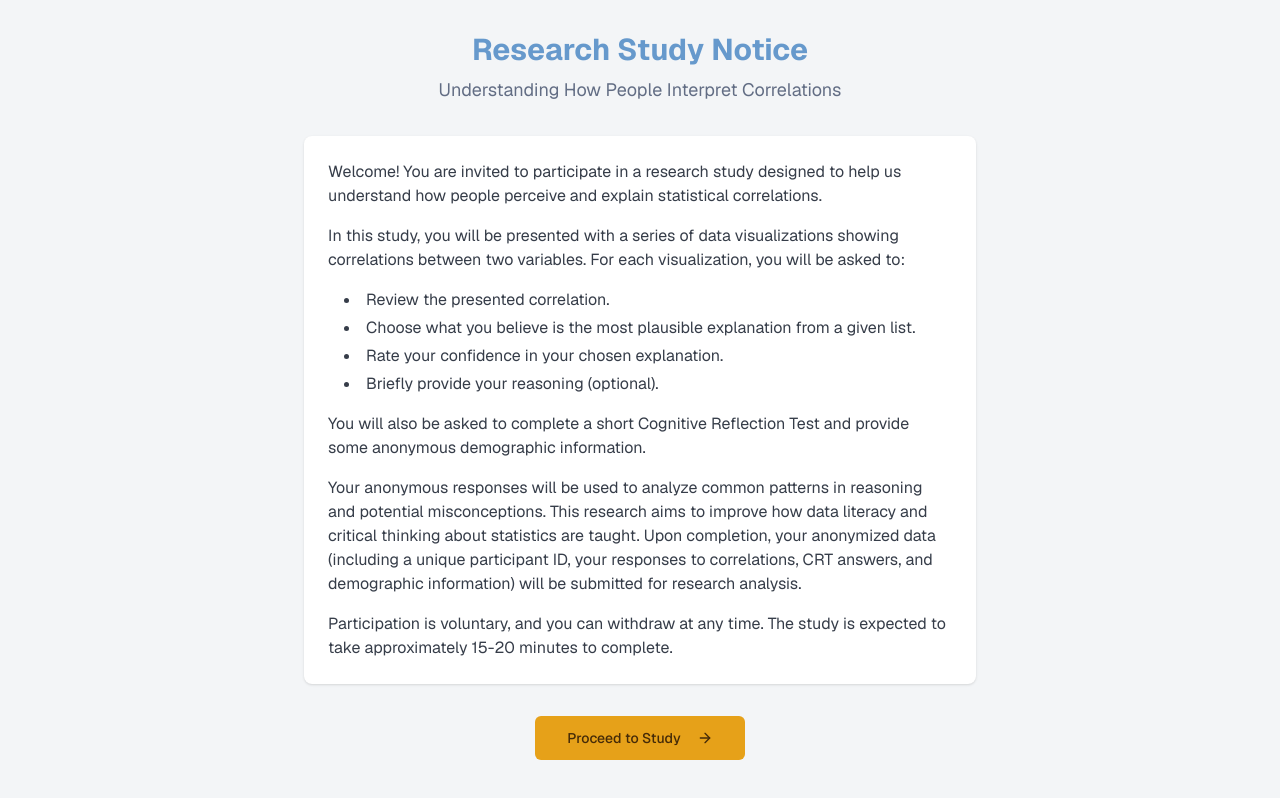
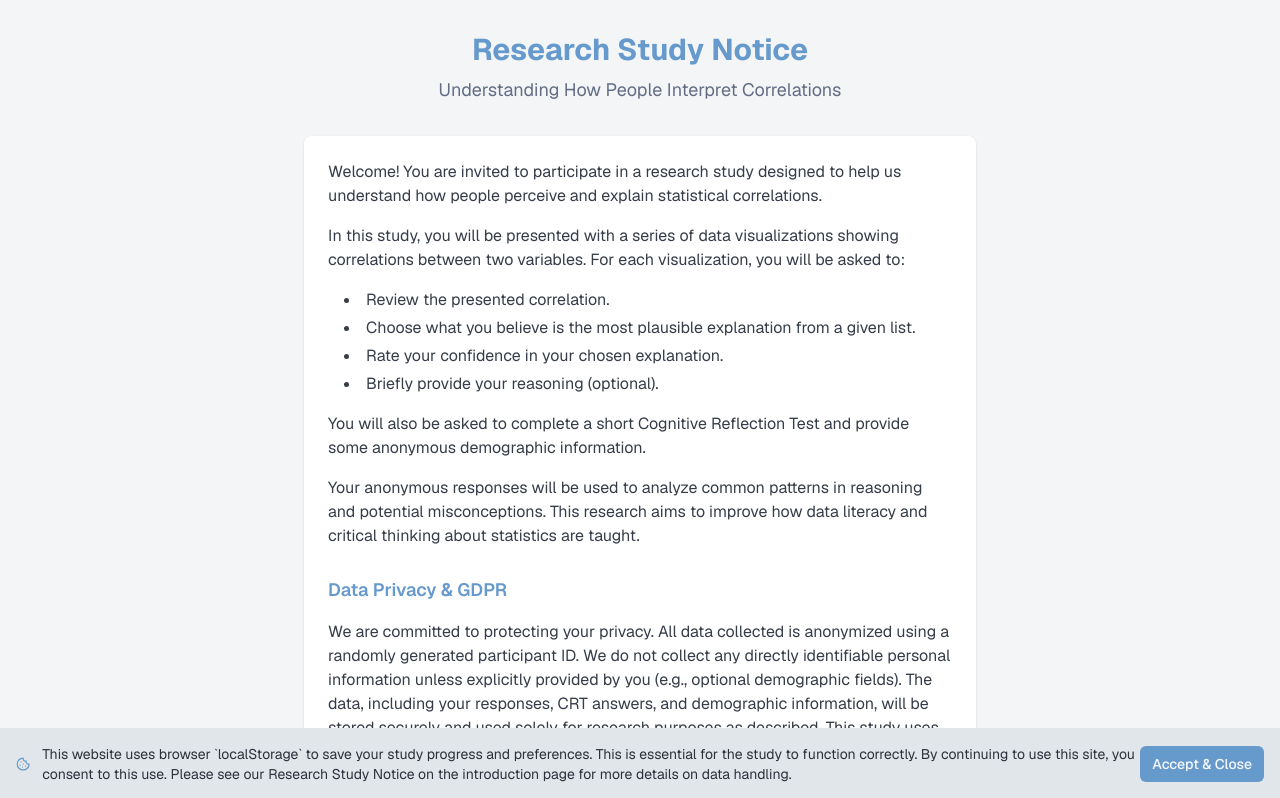
Before and after one commit to amirrr/common-science-platform, a Next.js app: page / in a window 1280 px wide. Shown: the top 798 px of the page. Built offline with nearby package versions, Linux system fonts and the light colour scheme.

Commit message:
Add cookie banner

```diff
--- a/src/app/layout.tsx
+++ b/src/app/layout.tsx
@@ -2,6 +2,7 @@
 import { Geist, Geist_Mono } from 'next/font/google';
 import './globals.css';
 import { Toaster } from "@/components/ui/toaster";
+import { CookieBanner } from '@/components/layout/cookie-banner';
 
 const geistSans = Geist({
   variable: '--font-geist-sans',
@@ -28,6 +29,7 @@
       <body className={`${geistSans.variable} ${geistMono.variable} antialiased`}>
         {children}
         <Toaster />
+        <CookieBanner /> {/* Add CookieBanner here */}
       </body>
     </html>
   );
--- a/src/app/page.tsx
+++ b/src/app/page.tsx
@@ -6,7 +6,7 @@
 import { ArrowRight } from 'lucide-react';
 import { MOCK_CORRELATIONS } from '@/lib/data';
 import { useEffect } from 'react';
-import { USER_ID_STORAGE_KEY } from '@/types/correlation';
+import { USER_ID_STORAGE_KEY, RESPONSES_STORAGE_KEY, DEMOGRAPHICS_STORAGE_KEY, CRT_RESPONSES_STORAGE_KEY, LAST_CHOSEN_MODE_KEY } from '@/types/correlation';
 
 export default function ResearchNoticePage() {
   const firstCorrelationId = MOCK_CORRELATIONS.length > 0 ? MOCK_CORRELATIONS[0].id : '';
@@ -19,12 +19,17 @@
   }, []);
 
   const handleStartStudy = () => {
-    // Clear previous study data when starting anew, except for userId
+    // Clear previous study data when starting anew, except for userId and cookie consent
     Object.keys(localStorage).forEach(key => {
-      if (key !== USER_ID_STORAGE_KEY) {
+      if (key !== USER_ID_STORAGE_KEY && key !== 'correlation_analyzer_cookie_consent') { // Persist cookie consent
         localStorage.removeItem(key);
       }
     });
+    // Clear specific study-related keys more explicitly
+    localStorage.removeItem(RESPONSES_STORAGE_KEY);
+    localStorage.removeItem(DEMOGRAPHICS_STORAGE_KEY);
+    localStorage.removeItem(CRT_RESPONSES_STORAGE_KEY);
+    localStorage.removeItem(LAST_CHOSEN_MODE_KEY);
   };
 
   return (
@@ -54,10 +59,16 @@
             You will also be asked to complete a short Cognitive Reflection Test and provide some anonymous demographic information.
           </p>
           <p>
-            Your anonymous responses will be used to analyze common patterns in reasoning and potential misconceptions. This research aims to improve how data literacy and critical thinking about statistics are taught. Upon completion, your anonymized data (including a unique participant ID, your responses to correlations, CRT answers, and demographic information) will be submitted for research analysis.
+            Your anonymous responses will be used to analyze common patterns in reasoning and potential misconceptions. This research aims to improve how data literacy and critical thinking about statistics are taught.
+          </p>
+          <h2 className="text-lg font-semibold text-primary pt-3">Data Privacy & GDPR</h2>
+          <p>
+            We are committed to protecting your privacy. All data collected is anonymized using a randomly generated participant ID. We do not collect any directly identifiable personal information unless explicitly provided by you (e.g., optional demographic fields).
+            The data, including your responses, CRT answers, and demographic information, will be stored securely and used solely for research purposes as described.
+            This study uses browser `localStorage` to save your progress and responses temporarily until they are submitted. This data is stored only on your device until submission. By proceeding, you acknowledge and consent to this use of `localStorage` for the functionality of the study.
           </p>
           <p>
-            Participation is voluntary, and you can withdraw at any time. The study is expected to take approximately 15-20 minutes to complete.
+            Participation is voluntary, and you can withdraw at any time by closing your browser window. The study is expected to take approximately 15-20 minutes to complete.
           </p>
         </section>
 
@@ -70,7 +81,7 @@
             </Link>
           </div>
         ) : (
-          <p className="text-red-500 mt-8">No correlations available to start the study.</p>
+          <p className="text-destructive mt-8">No correlations available to start the study.</p>
         )}
       </main>
       <footer className="w-full max-w-4xl mt-12 pt-8 border-t text-center text-muted-foreground text-sm">
--- a/src/components/correlation-analyzer/correlation-display.tsx
+++ b/src/components/correlation-analyzer/correlation-display.tsx
@@ -2,7 +2,9 @@
 import { Card, CardContent, CardDescription, CardHeader, CardTitle } from '@/components/ui/card';
 import {
   ChartContainer,
+  ChartTooltip,
   ChartTooltipContent,
+  ChartLegend,
   ChartLegendContent,
 } from '@/components/ui/chart';
 import { LineChart, Line, XAxis, YAxis, CartesianGrid, Tooltip, Legend, ResponsiveContainer } from 'recharts';
--- /dev/null
+++ b/src/components/layout/cookie-banner.tsx
@@ -0,0 +1,50 @@
+"use client";
+
+import React, { useState, useEffect } from "react";
+import { Button } from "@/components/ui/button";
+import { COOKIE_CONSENT_KEY } from "@/types/correlation";
+import { Cookie } from "lucide-react";
+
+export function CookieBanner() {
+  const [isVisible, setIsVisible] = useState(false);
+
+  useEffect(() => {
+    const consent = localStorage.getItem(COOKIE_CONSENT_KEY);
+    if (consent !== "true") {
+      setIsVisible(true);
+    }
+  }, []);
+
+  const handleAccept = () => {
+    localStorage.setItem(COOKIE_CONSENT_KEY, "true");
+    setIsVisible(false);
+  };
+
+  if (!isVisible) {
+    return null;
+  }
+
+  return (
+    <div className="fixed bottom-0 left-0 right-0 bg-secondary text-secondary-foreground p-4 shadow-lg z-50">
+      <div className="container mx-auto flex flex-col sm:flex-row items-center justify-between">
+        <div className="flex items-center mb-3 sm:mb-0">
+          <Cookie className="h-6 w-6 mr-3 text-primary" />
+          <p className="text-sm">
+            This website uses browser `localStorage` to save your study progress
+            and preferences. This is essential for the study to function
+            correctly. By continuing to use this site, you consent to this use.
+            Please see our Research Study Notice on the introduction page for
+            more details on data handling.
+          </p>
+        </div>
+        <Button
+          onClick={handleAccept}
+          size="sm"
+          className="bg-primary hover:bg-primary/90 text-primary-foreground"
+        >
+          Accept & Close
+        </Button>
+      </div>
+    </div>
+  );
+}
--- a/src/types/correlation.ts
+++ b/src/types/correlation.ts
@@ -1,8 +1,7 @@
-
-import type { z } from 'zod';
-import type { AnalyzeUserExplanationOutput } from '@/ai/flows/analyze-user-explanation';
+import type { z } from "zod";
+import type { AnalyzeUserExplanationOutput } from "@/ai/flows/analyze-user-explanation";
 // Import the Zod schema directly for ExplanationFormValues
-import type { explanationFormSchema } from '@/components/correlation-analyzer/explanation-form';
+import type { explanationFormSchema } from "@/components/correlation-analyzer/explanation-form";
 
 export interface SeriesDataPoint {
   label: string; // e.g., Year, Month
@@ -10,7 +9,7 @@
   value2: number;
 }
 
-export type PersuasionMode = 'ethos' | 'pathos' | 'logos' | 'other';
+export type PersuasionMode = "ethos" | "pathos" | "logos" | "other";
 
 export interface ExplanationOption {
   id: string; // Unique ID for this specific explanation choice, e.g., "ice-cream-exp-1"
@@ -31,7 +30,7 @@
     url: string;
     alt: string;
     aiHint: string;
-  }
+  };
 }
 
 export type AnalysisResultData = AnalyzeUserExplanationOutput;
@@ -61,7 +60,10 @@
 }
 
 // Types for progressive save API payload
-export type ProgressiveSaveDataType = 'correlationResponse' | 'crtData' | 'demographicsData';
+export type ProgressiveSaveDataType =
+  | "correlationResponse"
+  | "crtData"
+  | "demographicsData";
 
 export interface CorrelationResponsePayload {
   correlationId: string;
@@ -74,13 +76,13 @@
   data: CorrelationResponsePayload | CRTData | DemographicsData;
 }
 
-
 // Storage Keys
-export const USER_ID_STORAGE_KEY = 'correlation_analyzer_user_id';
-export const RESPONSES_STORAGE_KEY = 'correlation_analyzer_responses';
-export const DEMOGRAPHICS_STORAGE_KEY = 'correlation_analyzer_demographics';
-export const CRT_RESPONSES_STORAGE_KEY = 'correlation_analyzer_crt_responses';
-export const LAST_CHOSEN_MODE_KEY = 'correlation_analyzer_last_mode';
+export const USER_ID_STORAGE_KEY = "correlation_analyzer_user_id";
+export const RESPONSES_STORAGE_KEY = "correlation_analyzer_responses";
+export const DEMOGRAPHICS_STORAGE_KEY = "correlation_analyzer_demographics";
+export const CRT_RESPONSES_STORAGE_KEY = "correlation_analyzer_crt_responses";
+export const LAST_CHOSEN_MODE_KEY = "correlation_analyzer_last_mode";
+export const COOKIE_CONSENT_KEY = "correlation_analyzer_cookie_consent";
 
 // Study flow constants
 export const NUM_POST_CORRELATION_PAGES_WITH_PROGRESS = 2; // CRT Test, Demographics
```
